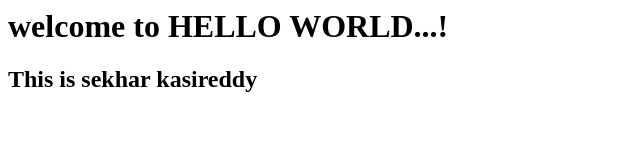
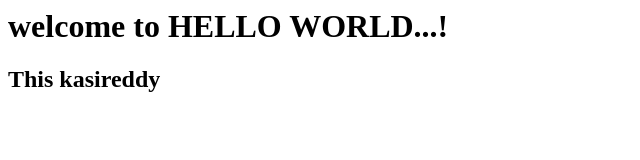
Before and after one commit to sekhar89/sweet-box, a plain HTML site: page index.html in a window 1280 px wide. Shown: the whole page, without its empty margins (0-640 px from the left). Drawn offline with Linux system fonts and the light colour scheme.

Commit message:
this is second commit

```diff
--- a/index.html
+++ b/index.html
@@ -1,4 +1,4 @@
 <html>
 <h1>welcome to HELLO WORLD...!</h1>
-<h2> This is sekhar kasireddy</h2>
+<h2> This  kasireddy</h2>
 </html>
```
